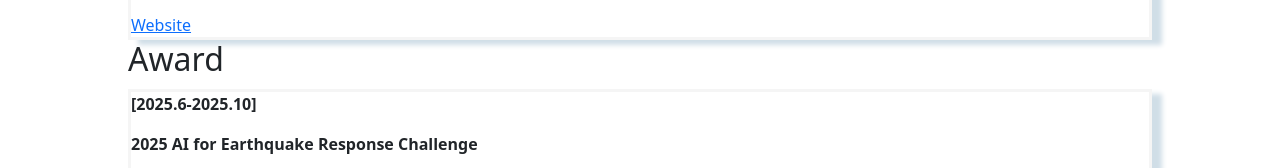
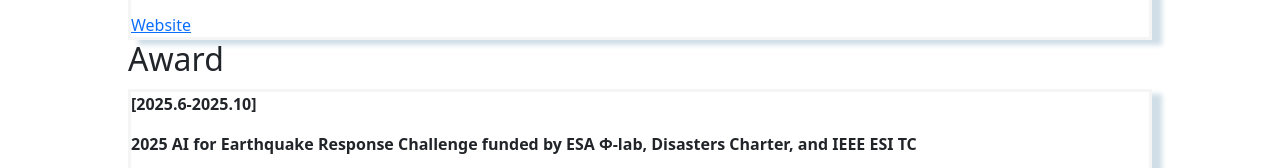
Before and after one commit to Junjue-Wang/homepage, a plain HTML site: page index.html in a window 1280 px wide. Shown: the part 2743-2911 px from the top of the page. Drawn offline with nearby package versions, Linux system fonts and the light colour scheme.

Commit message:
Update index.html

```diff
--- a/index.html
+++ b/index.html
@@ -231,7 +231,7 @@
         <h2>Award</h2>
         <div class="article_content">
           <p><b>[2025.6-2025.10]</b></p>
-          <p class="article_title">2025 AI for Earthquake Response Challenge</p>
+          <p class="article_title">2025 AI for Earthquake Response Challenge funded by ESA Φ-lab, Disasters Charter, and IEEE ESI TC</p>
           <div class="article_journal">
             <p><i class="fas fa-trophy text-warning"></i>
               3<sup>rd</sup> Place (3/261)</p></div>
```
